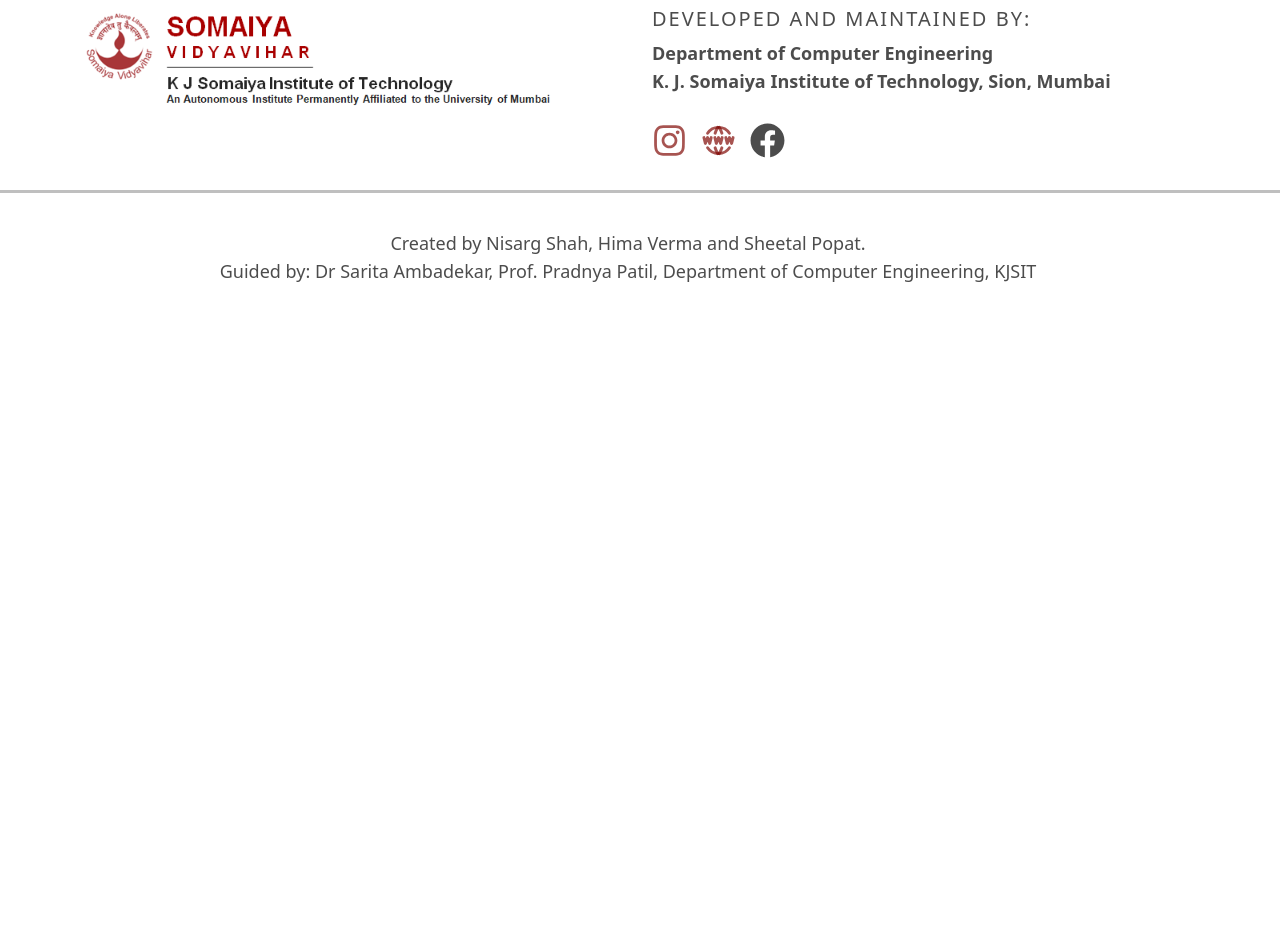
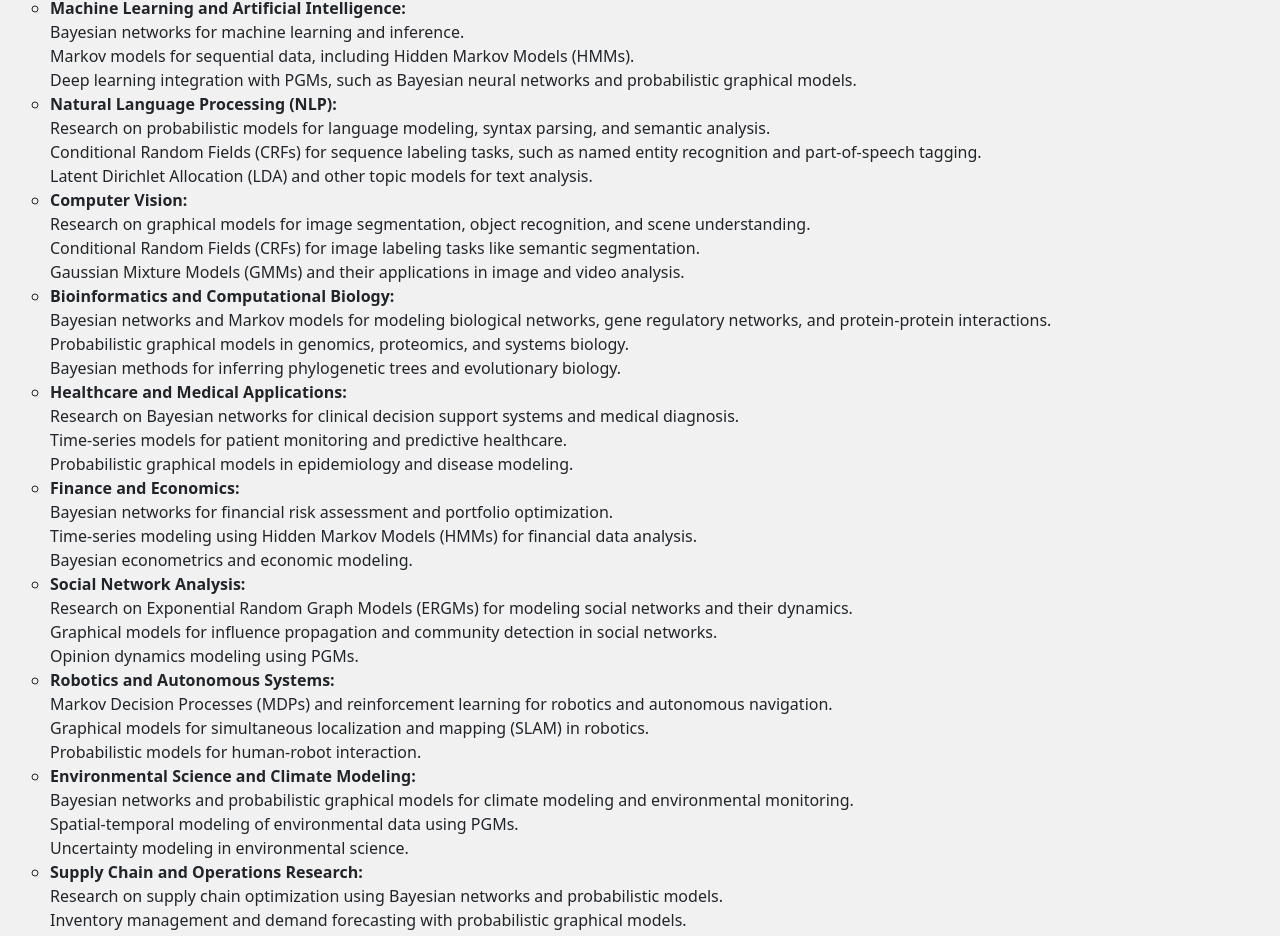
Before and after one commit to nisargshahh/vortex, a React (Create React App) app: page /papers in a window 1280 px wide. Shown: the part 324-1260 px from the top of the page. Before the commit the page ends 800 px from the top, so only its background shows below. Built offline with nearby package versions, Linux system fonts and the light colour scheme.

Commit message:
Modify Landing Page, Project and Rsesearch pages

```diff
--- a/src/components/Experiments/Expt1/Expt1.jsx
+++ b/src/components/Experiments/Expt1/Expt1.jsx
@@ -97,7 +97,7 @@ export default class Expt1 extends Component {
               <Button> Code </Button>
             </a>
             <br></br>
-            <a href="https://pgm-website.vercel.app/module1/mod1_part1.html" target="_blank" rel="noreferrer">
+            <a href="https://pgm.kjsieit.com/theory/module1/mod1_part1.html" target="_blank" rel="noreferrer">
               <Button> Theory </Button>
             </a>
           </ol>
--- a/src/components/Experiments/Expt2/Expt2.jsx
+++ b/src/components/Experiments/Expt2/Expt2.jsx
@@ -103,7 +103,7 @@ export default class Expt1 extends Component {
               <Button> Code </Button>
             </a>
             <br></br>
-            <a href="https://pgm-website.vercel.app/module1/mod1_part2.html" target="_blank" rel="noreferrer">
+            <a href="https://pgm.kjsieit.com/theory/module1/mod1_part2.html" target="_blank" rel="noreferrer">
               <Button> Theory </Button>
             </a>
           </ol>
--- a/src/components/Experiments/Expt3/Expt3.jsx
+++ b/src/components/Experiments/Expt3/Expt3.jsx
@@ -113,7 +113,7 @@ export default class Expt1 extends Component {
         </ul>
         <h3 className="expt-sub-heading">
           <ol>
-            <a href="https://pgm-website.vercel.app/module2/mod2.html" target="_blank" rel="noreferrer">
+            <a href="https://pgm.kjsieit.com/theory/module2/mod2.html" target="_blank" rel="noreferrer">
               <Button> Theory </Button>
             </a>
           </ol>
--- a/src/components/Experiments/Expt4/Expt4.jsx
+++ b/src/components/Experiments/Expt4/Expt4.jsx
@@ -53,7 +53,7 @@ export default class Expt1 extends Component {
               <Button> Code </Button>
             </a>
             <br></br>
-            <a href="https://pgm-website.vercel.app/module3/mod3.html" target="_blank" rel="noreferrer">
+            <a href="https://pgm.kjsieit.com/theory/module3/mod3.html" target="_blank" rel="noreferrer">
               <Button> Theory </Button>
             </a>
           </ol>
--- a/src/components/Experiments/Expt5/Expt5.jsx
+++ b/src/components/Experiments/Expt5/Expt5.jsx
@@ -70,7 +70,7 @@ export default class Expt1 extends Component {
               <Button> Code </Button>
             </a>
             <br></br>
-            <a href="https://pgm-website.vercel.app/module4/mod4_part1.html" target="_blank" rel="noreferrer">
+            <a href="https://pgm.kjsieit.com/theory/module4/mod4_part1.html" target="_blank" rel="noreferrer">
               <Button> Theory </Button>
             </a>
           </ol>
--- a/src/components/Experiments/Expt7/Expt7.jsx
+++ b/src/components/Experiments/Expt7/Expt7.jsx
@@ -59,7 +59,7 @@ export default class Expt1 extends Component {
               <Button> Code </Button>
             </a>
             <br></br>
-            <a href="https://pgm-website.vercel.app/module5/mod5.html" target="_blank" rel="noreferrer">
+            <a href="https://pgm.kjsieit.com/theory/module5/mod5.html" target="_blank" rel="noreferrer">
               <Button> Theory </Button>
             </a>
           </ol>
--- a/src/components/LandingPage/LandingPage.jsx
+++ b/src/components/LandingPage/LandingPage.jsx
@@ -7,8 +7,8 @@ export default class LandingPage extends Component {
     return (
       <div className="main">
         <div className="heading">
-          <h1 className="vortex-name">Vortex</h1>
-          <h3 className="the-pgm-simulator">The PGM Simulator</h3>
+          <h1 className="vortex-name">PGM</h1>
+          <h3 className="the-pgm-simulator">Probabilistic Graphical Models</h3>
           <h3 className="downward-arrow"><a href="#functions">🢓</a></h3>
         </div>
 
@@ -19,6 +19,10 @@ export default class LandingPage extends Component {
             </li>
             <li>
               <Link to="/module-obj">Module Objectives</Link>
+            </li>
+            <li>
+              <a href="https://pgm.kjsieit.com/theory/index.html" target="_blank" rel="noreferrer">
+                Theory Section </a>
             </li>
             <li>
               <Link to="/lo-expts">List of Experiments</Link>
--- a/src/pages/Papers/papers.css
+++ b/src/pages/Papers/papers.css
@@ -6,6 +6,6 @@
     background-color: #f1f1f1;
     text-align: justify;
 }
-.mod-ob {
+.papers-r {
     list-style-type: circle;
 }
--- a/src/pages/Papers/papers.js
+++ b/src/pages/Papers/papers.js
@@ -12,7 +12,87 @@ function papers() {
         <h1 className="expt-heading">
           <u>Research Papers</u>
           </h1>
-          <ol className="mod-ob"></ol>
+          <ol className="papers-r">
+            <p>Studying research papers related to Probabilistic Graphical Models (PGMs) is an excellent way to deepen your understanding of this field and stay up-to-date with the latest advancements. PGMs have applications in various domains, and you can explore research papers in the following areas and topics:</p>
+        <li><strong>Machine Learning and Artificial Intelligence:</strong>
+            <ul>
+                <li>Bayesian networks for machine learning and inference.</li>
+                <li>Markov models for sequential data, including Hidden Markov Models (HMMs).</li>
+                <li>Deep learning integration with PGMs, such as Bayesian neural networks and probabilistic graphical models.</li>
+            </ul>
+        </li>
+
+        <li><strong>Natural Language Processing (NLP):</strong>
+            <ul>
+                <li>Research on probabilistic models for language modeling, syntax parsing, and semantic analysis.</li>
+                <li>Conditional Random Fields (CRFs) for sequence labeling tasks, such as named entity recognition and part-of-speech tagging.</li>
+                <li>Latent Dirichlet Allocation (LDA) and other topic models for text analysis.</li>
+            </ul>
+        </li>
+
+        <li><strong>Computer Vision:</strong>
+            <ul>
+                <li>Research on graphical models for image segmentation, object recognition, and scene understanding.</li>
+                <li>Conditional Random Fields (CRFs) for image labeling tasks like semantic segmentation.</li>
+                <li>Gaussian Mixture Models (GMMs) and their applications in image and video analysis.</li>
+            </ul>
+        </li>
+
+        <li><strong>Bioinformatics and Computational Biology:</strong>
+            <ul>
+                <li>Bayesian networks and Markov models for modeling biological networks, gene regulatory networks, and protein-protein interactions.</li>
+                <li>Probabilistic graphical models in genomics, proteomics, and systems biology.</li>
+                <li>Bayesian methods for inferring phylogenetic trees and evolutionary biology.</li>
+            </ul>
+        </li>
+
+        <li><strong>Healthcare and Medical Applications:</strong>
+            <ul>
+                <li>Research on Bayesian networks for clinical decision support systems and medical diagnosis.</li>
+                <li>Time-series models for patient monitoring and predictive healthcare.</li>
+                <li>Probabilistic graphical models in epidemiology and disease modeling.</li>
+            </ul>
+        </li>
+        <li><strong>Finance and Economics:</strong>
+            <ul>
+                <li>Bayesian networks for financial risk assessment and portfolio optimization.</li>
+                <li>Time-series modeling using Hidden Markov Models (HMMs) for financial data analysis.</li>
+                <li>Bayesian econometrics and economic modeling.</li>
+            </ul>
+        </li>
+
+        <li><strong>Social Network Analysis:</strong>
+            <ul>
+                <li>Research on Exponential Random Graph Models (ERGMs) for modeling social networks and their dynamics.</li>
+                <li>Graphical models for influence propagation and community detection in social networks.</li>
+                <li>Opinion dynamics modeling using PGMs.</li>
+            </ul>
+        </li>
+
+        <li><strong>Robotics and Autonomous Systems:</strong>
+            <ul>
+                <li>Markov Decision Processes (MDPs) and reinforcement learning for robotics and autonomous navigation.</li>
+                <li>Graphical models for simultaneous localization and mapping (SLAM) in robotics.</li>
+                <li>Probabilistic models for human-robot interaction.</li>
+            </ul>
+        </li>
+
+        <li><strong>Environmental Science and Climate Modeling:</strong>
+            <ul>
+                <li>Bayesian networks and probabilistic graphical models for climate modeling and environmental monitoring.</li>
+                <li>Spatial-temporal modeling of environmental data using PGMs.</li>
+                <li>Uncertainty modeling in environmental science.</li>
+            </ul>
+        </li>
+
+        <li><strong>Supply Chain and Operations Research:</strong>
+            <ul>
+                <li>Research on supply chain optimization using Bayesian networks and probabilistic models.</li>
+                <li>Inventory management and demand forecasting with probabilistic graphical models.</li>
+                <li>Logistics and transportation optimization.</li>
+            </ul>
+        </li>
+          </ol>
       </div>
       <Footer />
     </div>
--- a/src/pages/Projects/projects.css
+++ b/src/pages/Projects/projects.css
@@ -0,0 +1,11 @@
+.projects{
+    padding-left: 50px;
+    padding-top: 50px;
+    padding-right: 50px;
+    padding-bottom: 30px;
+    background-color: #f1f1f1;
+    text-align: justify;
+}
+.projects-l {
+    list-style-type: circle;
+}
```
Also changed, not shown: src/components/Navbar/NavBar.jsx (+5 -2 lines), src/pages/Projects/projects.js (+17 -2 lines).
